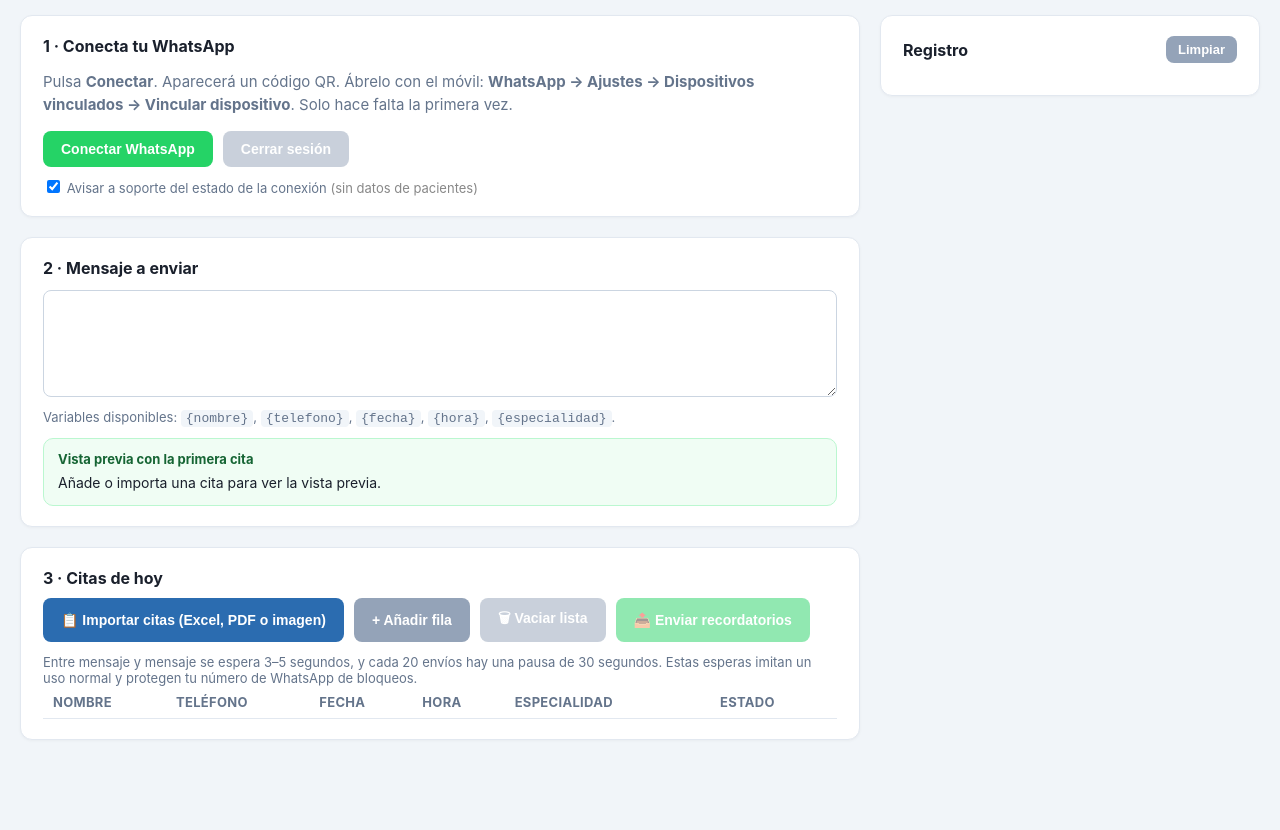
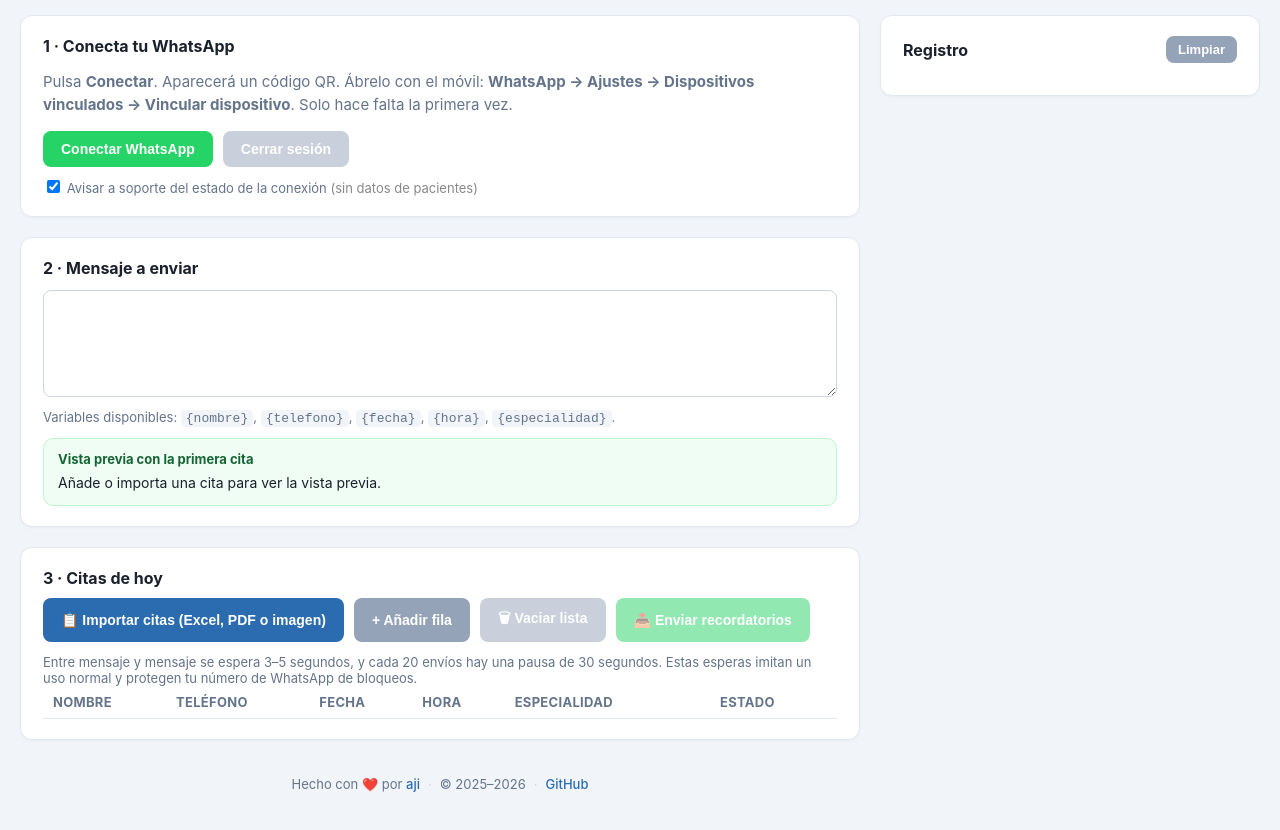
Before and after one commit to ajifernandez/whatsapp-reminder, a website: page renderer/index.html in a window 1280 px wide. Shown: the part 77-907 px from the top of the page. Before the commit the page ends 839 px from the top, so only its background shows below. Drawn offline with Linux system fonts and the light colour scheme; no server answers.

Commit message:
renderer: añadir footer con autoría y enlace a GitHub
Se añade un footer centrado al final de la página con el nombre
del autor, copyright y enlace al repositorio. Estilo discreto
con tipografía pequeña y color secundario.

Co-authored-by: Junie <junie@jetbrains.com>

```diff
--- a/renderer/index.html
+++ b/renderer/index.html
@@ -171,6 +171,14 @@
       <ul id="log" class="log"></ul>
     </section>
   </aside>
+
+  <footer class="footer">
+    <span>Hecho con ❤️ por <a href="https://github.com/ajifernandez" target="_blank" rel="noopener">aji</a></span>
+    <span class="footer-separador">·</span>
+    <span>© 2025–2026</span>
+    <span class="footer-separador">·</span>
+    <a href="https://github.com/ajifernandez/whatsapp-reminder" target="_blank" rel="noopener">GitHub</a>
+  </footer>
   </div>
 
   <!-- Modal: pegar desde Excel/CSV -->
--- a/renderer/styles.css
+++ b/renderer/styles.css
@@ -599,3 +599,26 @@ details.config-avanzado-summary:focus { outline: none; }
   border-color: var(--azul);
   outline: none;
 }
+
+/* Footer */
+.footer {
+  display: flex;
+  justify-content: center;
+  align-items: center;
+  gap: 8px;
+  padding: 16px 20px;
+  font-size: 13px;
+  color: var(--texto-sub);
+  text-align: center;
+}
+.footer a {
+  color: var(--azul);
+  text-decoration: none;
+  font-weight: 500;
+}
+.footer a:hover {
+  text-decoration: underline;
+}
+.footer-separador {
+  color: var(--gris-osc);
+}
```
